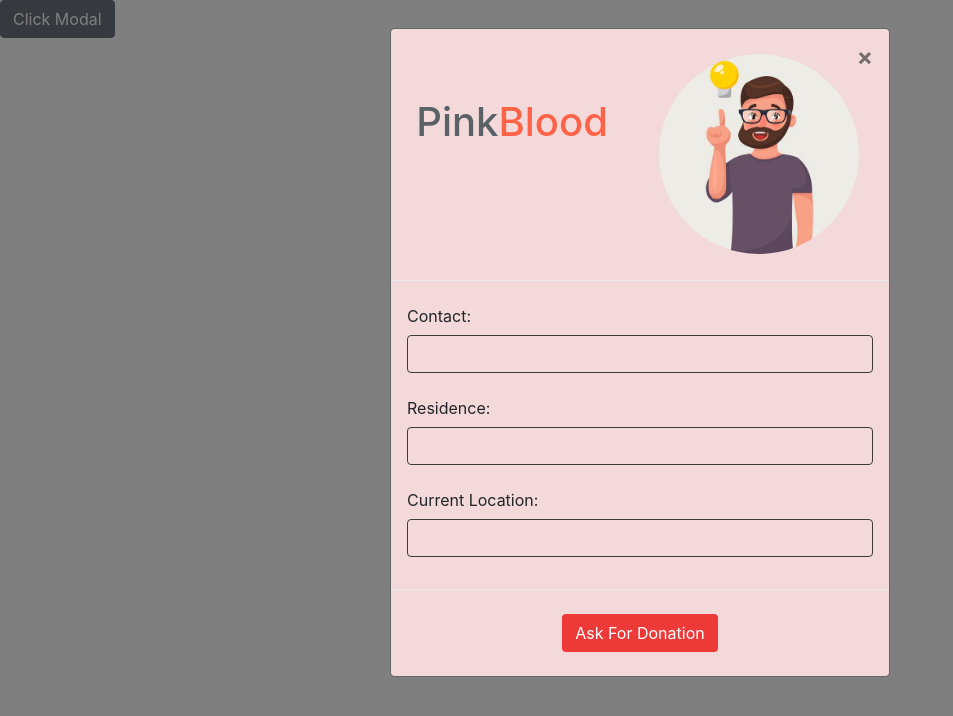
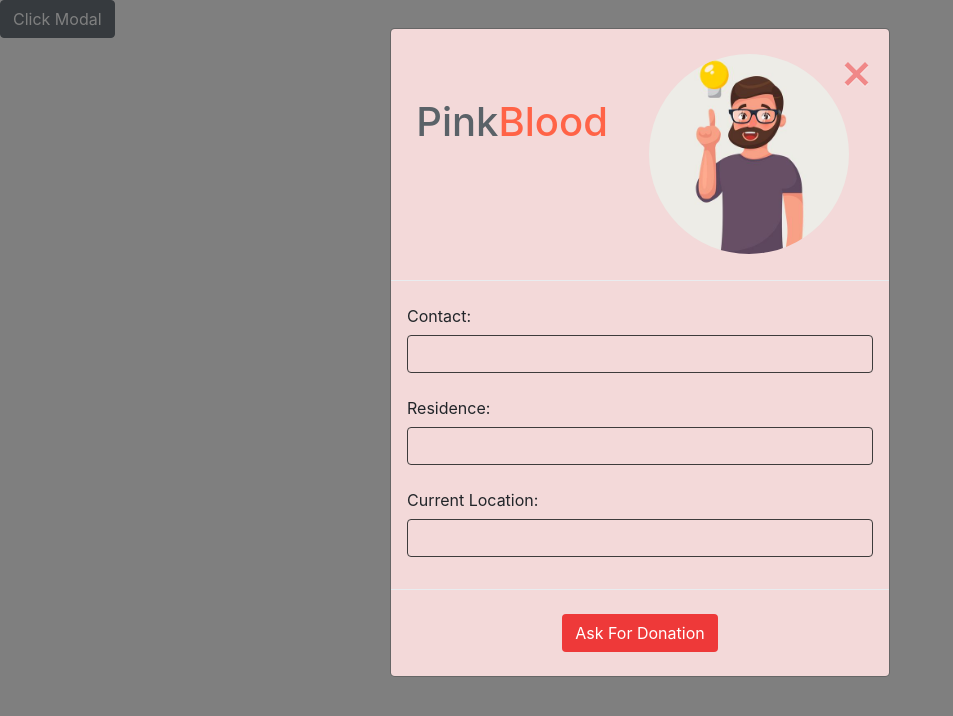
Before and after one commit to mrx-arafat/Bootstrap-Modal-Design, a plain HTML site: page index.html in a window 1280 px wide. Both pictures are taken after a click on the button "Click Modal". Shown: the whole page, without its empty margins (0-953 px from the left). Drawn offline with nearby package versions, Linux system fonts and the light colour scheme.

Commit message:
finalize

```diff
--- a/index.html
+++ b/index.html
@@ -57,7 +57,7 @@
               data-dismiss="modal"
               aria-label="Close"
             >
-              <span aria-hidden="true">&times;</span>
+              <span aria-hidden="true" class="cross-sign">&times;</span>
             </button>
           </div>
 
--- a/style.css
+++ b/style.css
@@ -1,7 +1,11 @@
 .modal-content {
   background-color: #f3d9d9 !important;
 }
-
+.cross-sign {
+  font-size: 50px;
+  font-weight: 500;
+  color: rgb(238, 57, 57);
+}
 .header-title {
   width: 40%;
   color: #5a6268;
@@ -12,7 +16,7 @@
 }
 .img-contaner {
   width: 30%;
-  margin: 2% 0 2% 10%;
+  margin: 2% 0 2% 8%;
 }
 
 .modal-img {
```
